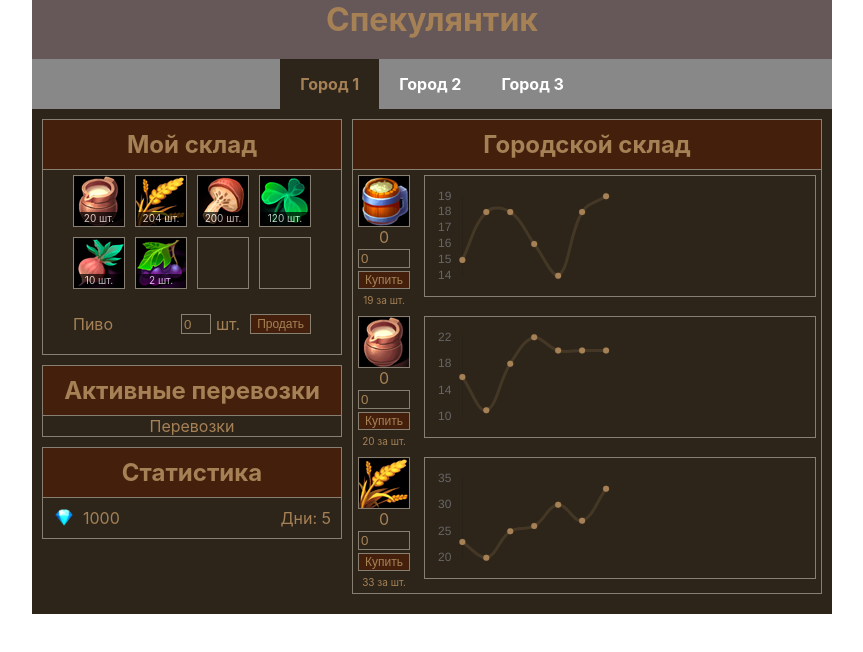
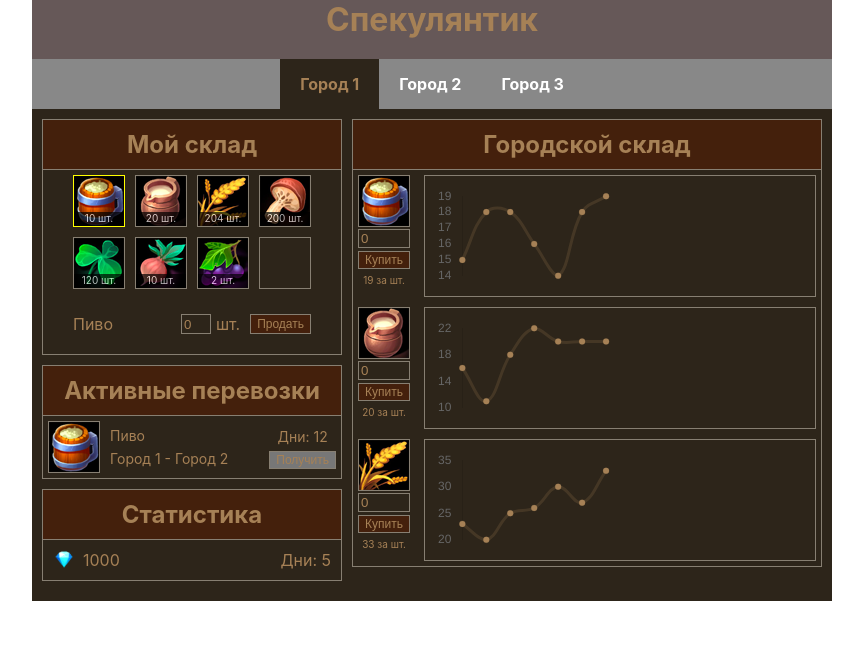
Before and after one commit to narek-9/react-game, a React (Vite) app: page / in a window 1280 px wide. Shown: the top 652 px of the page, without its empty margins (208-1071 px from the left). Built offline with nearby package versions, Linux system fonts and the light colour scheme.

Commit message:
Active transportations's layout

```diff
--- a/src/components/App/App.tsx
+++ b/src/components/App/App.tsx
@@ -17,7 +17,10 @@ export const App: FC = () => {
     {
       cityId: 1,
       storage: [
-
+        {
+          id: 1,
+          qty: 10,
+        },
         {
           id: 2,
           qty: 20,
--- a/src/components/CityStorage/CityStorage.tsx
+++ b/src/components/CityStorage/CityStorage.tsx
@@ -1,4 +1,4 @@
-import { FC, useState } from "react";
+import { FC } from "react";
 import { Line } from "react-chartjs-2";
 import {
   Chart,
@@ -8,6 +8,8 @@ import {
   PointElement,
   ChartOptions,
 } from "chart.js";
+
+import StorageItem from "./components/StorageItem";
 
 import "./CityStorage.scss";
 
@@ -25,8 +27,6 @@ interface ICityStorageProps {
 }
 
 export const CityStorage: FC<ICityStorageProps> = ({ storage, onBuy }) => {
-  const [number, setNumber] = useState<number>(0);
-
   const options: ChartOptions<"line"> = {
     elements: {
       line: {
@@ -87,40 +87,7 @@ export const CityStorage: FC<ICityStorageProps> = ({ storage, onBuy }) => {
           {storage.map((good) => {
             return (
               <div className="good-item-wrapper" key={good.id}>
-                <div className="good-item-description">
-                  <div className={"good-item item-" + good.id} />
-
-                  {number}
-                  <input
-                    type="text"
-                    name="count"
-                    autoComplete="false"
-                    maxLength={3}
-                    value={number}
-                    onChange={(e: React.ChangeEvent<HTMLInputElement>) => {
-                      setNumber(parseInt(e.currentTarget.value));
-                    }}
-                    className="input-number"
-                  />
-
-                  <button
-                    className="button"
-                    onClick={() => {
-                      onBuy(
-                        good.id,
-                        number,
-                        good.priceStats[good.priceStats.length - 1]
-                      );
-                      setNumber(0);
-                    }}
-                  >
-                    Купить
-                  </button>
-
-                  <p className="price-description">
-                    {good.priceStats[good.priceStats.length - 1]} за шт.
-                  </p>
-                </div>
+                <StorageItem good={good} onBuy={onBuy} />
                 <div className="good-item-stats">
                   <Line data={getGoodData(good.priceStats)} options={options} />
                 </div>
--- /dev/null
+++ b/src/components/CityStorage/components/StorageItem.tsx
@@ -0,0 +1,49 @@
+import { FC, useState } from "react";
+
+interface IStorageItemProps {
+  good: {
+    id: number;
+    priceStats: number[];
+    maxStep: number;
+    minPrice: number;
+    maxPrice: number;
+  };
+  onBuy: (goodId: number, qty: number, price: number) => void;
+}
+
+export const StorageItem: FC<IStorageItemProps> = ({ good, onBuy }) => {
+  const [number, setNumber] = useState<number>(0);
+
+  return (
+    <div className="good-item-description">
+      <div className={"good-item item-" + good.id} />
+
+      <input
+        className="input-number"
+        name="count"
+        autoComplete="false"
+        value={number}
+        maxLength={3}
+        onChange={(e) => {
+          setNumber(Number(e.currentTarget.value));
+        }}
+      />
+
+      <button
+        className="button"
+        onClick={() => {
+          onBuy(good.id, number, good.priceStats[good.priceStats.length - 1]);
+          setNumber(0);
+        }}
+      >
+        Купить
+      </button>
+
+      <p className="price-description">
+        {good.priceStats[good.priceStats.length - 1]} за шт.
+      </p>
+    </div>
+  );
+};
+
+export default StorageItem;
--- a/src/components/Storage/Storage.tsx
+++ b/src/components/Storage/Storage.tsx
@@ -31,39 +31,40 @@ export const Storage: FC<IStorageProps> = ({
     return goods.find((item) => item.id === itemId)?.title;
   };
 
-  const getEmptyCells = () => {
-    if (storage.length < 8) {
-      return Array(8 - storage.length)
-        .fill(0)
-        .map((_, index) => {
-          return <li className="good-item no-item" key={index + 100}></li>;
-        });
-    }
-  };
-
   return (
     <div>
       <h2 className="title">Мой склад</h2>
 
       <div className="panel">
         <ul className="goods">
-          {storage.map((item) => {
+          {Array(8)
+            .fill(0)
+            .map((i, index) => {
+              if (storage[index]) {
+                const item = storage[index];
+
                 return (
                   <li
+                    key={"storage-item-" + item.id}
                     className={
                       "good-item item-" +
                       item.id +
                       (selectedGood === item.id ? " selected" : "")
                     }
                     onClick={() => onSelectGood(item.id)}
-                key={item.id}
                   >
                     <span className="good-description">{item.qty} шт.</span>
                   </li>
                 );
+              } else {
+                return (
+                  <li
+                    className="good-item no-item"
+                    key={"empty-cell-" + index}
+                  ></li>
+                );
+              }
             })}
-
-          {getEmptyCells()}
         </ul>
 
         {selectedGood ? (
--- a/src/components/Transportations/Transportations.scss
+++ b/src/components/Transportations/Transportations.scss
@@ -0,0 +1,101 @@
+.transportations {
+  .good-item-wrapper {
+    display: flex;
+    justify-content: space-between;
+
+    .good-item-description {
+      width: 52px;
+      margin: 5px;
+    }
+
+    .good-item {
+      width: 50px;
+      height: 50px;
+      border: 1px solid #877f72;
+      vertical-align: top;
+      background-image: url("../../icons.png");
+      background-repeat: no-repeat;
+      cursor: pointer;
+
+      &.item-1 {
+        background-position: 0 0;
+      }
+
+      &.item-2 {
+        background-position: -55px 0;
+      }
+
+      &.item-3 {
+        background-position: -110px 0;
+      }
+
+      &.item-4 {
+        background-position: -165px 0;
+      }
+
+      &.item-5 {
+        background-position: -220px 0;
+      }
+
+      &.item-6 {
+        background-position: -275px 0;
+      }
+
+      &.item-7 {
+        background-position: -330px 0;
+      }
+
+      &.item-8 {
+        background-position: 0px -55px;
+      }
+
+      &.item-9 {
+        background-position: -55px -55px;
+      }
+
+      &.item-10 {
+        background-position: -110px -55px;
+      }
+
+      &.item-11 {
+        background-position: -165px -55px;
+      }
+
+      &.item-12 {
+        background-position: -220px -55px;
+      }
+
+      &.item-13 {
+        background-position: -275px -55px;
+      }
+
+      &.item-14 {
+        background-position: -330px -55px;
+      }
+    }
+
+    .good-item-transport-info {
+      display: flex;
+      justify-content: space-between;
+      align-items: center;
+      padding: 5px;
+      width: 100%;
+      text-align: left;
+
+      .header,
+      .path,
+      .days {
+        font-size: 14px;
+        padding: 3px 0 3px;
+      }
+
+      .days {
+        text-align: center;
+      }
+    }
+
+    .button {
+      margin: 0;
+    }
+  }
+}
--- a/src/components/Transportations/Transportations.tsx
+++ b/src/components/Transportations/Transportations.tsx
@@ -4,10 +4,28 @@ import "./Transportations.scss";
 
 export const Transportations: FC = () => {
   return (
-    <div>
+    <div className="transportations">
       <h2 className="title">Активные перевозки</h2>
 
-      <div className="panel">Перевозки</div>
+      <div className="panel">
+        <div className="good-item-wrapper">
+          <div className="good-item-description">
+            <div className={"good-item item-" + "1"} />
+          </div>
+          <div className="good-item-transport-info">
+            <div>
+              <div className="header">Пиво</div>
+              <div className="path">Город 1 - Город 2</div>
+            </div>
+            <div>
+              <div className="days">Дни: 12</div>
+              <button className="button" disabled>
+                Получить
+              </button>
+            </div>
+          </div>
+        </div>
+      </div>
     </div>
   );
 };
--- a/src/index.scss
+++ b/src/index.scss
@@ -34,4 +34,13 @@ input {
   &:hover {
     color: white;
   }
+
+  &[disabled] {
+    background: #777;
+    cursor: not-allowed;
+
+    &:hover {
+      color: #a68156;
+    }
+  }
 }
```
Lines whose indentation alone changed are shown as unchanged.
